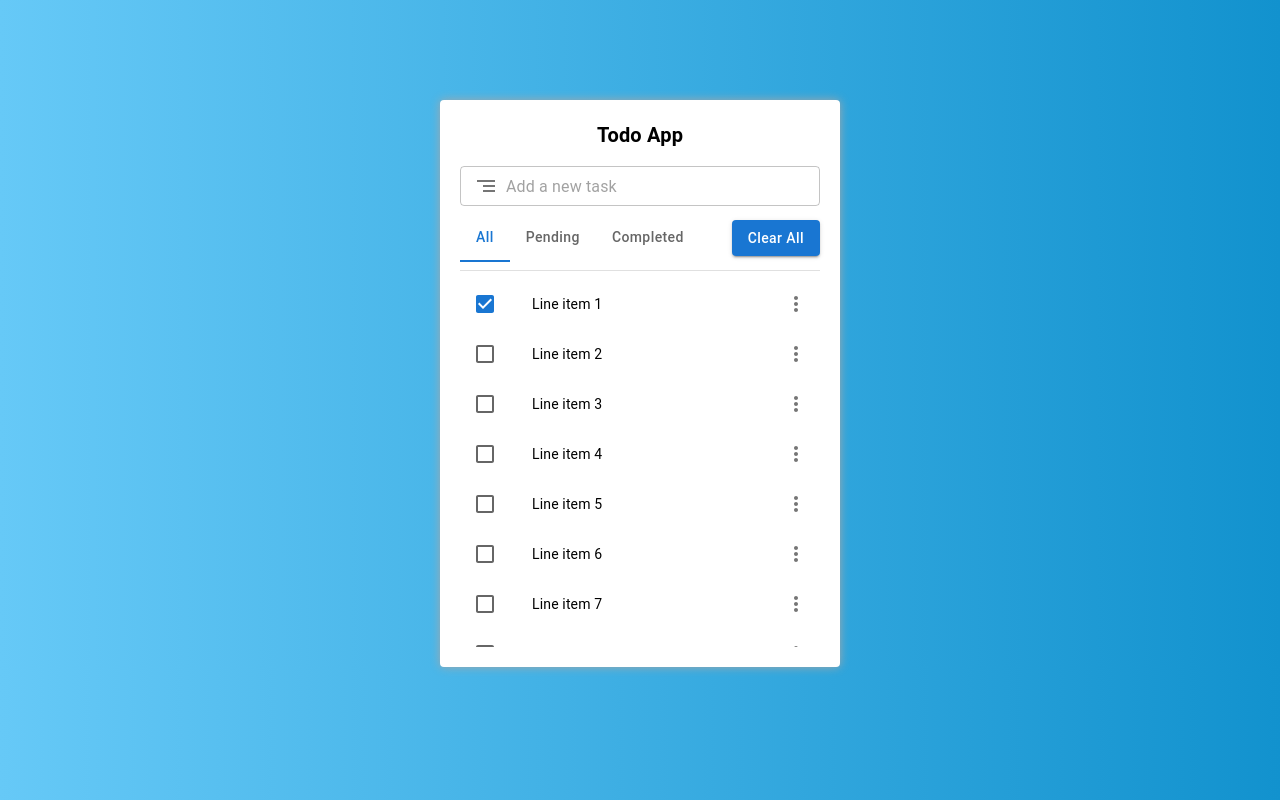
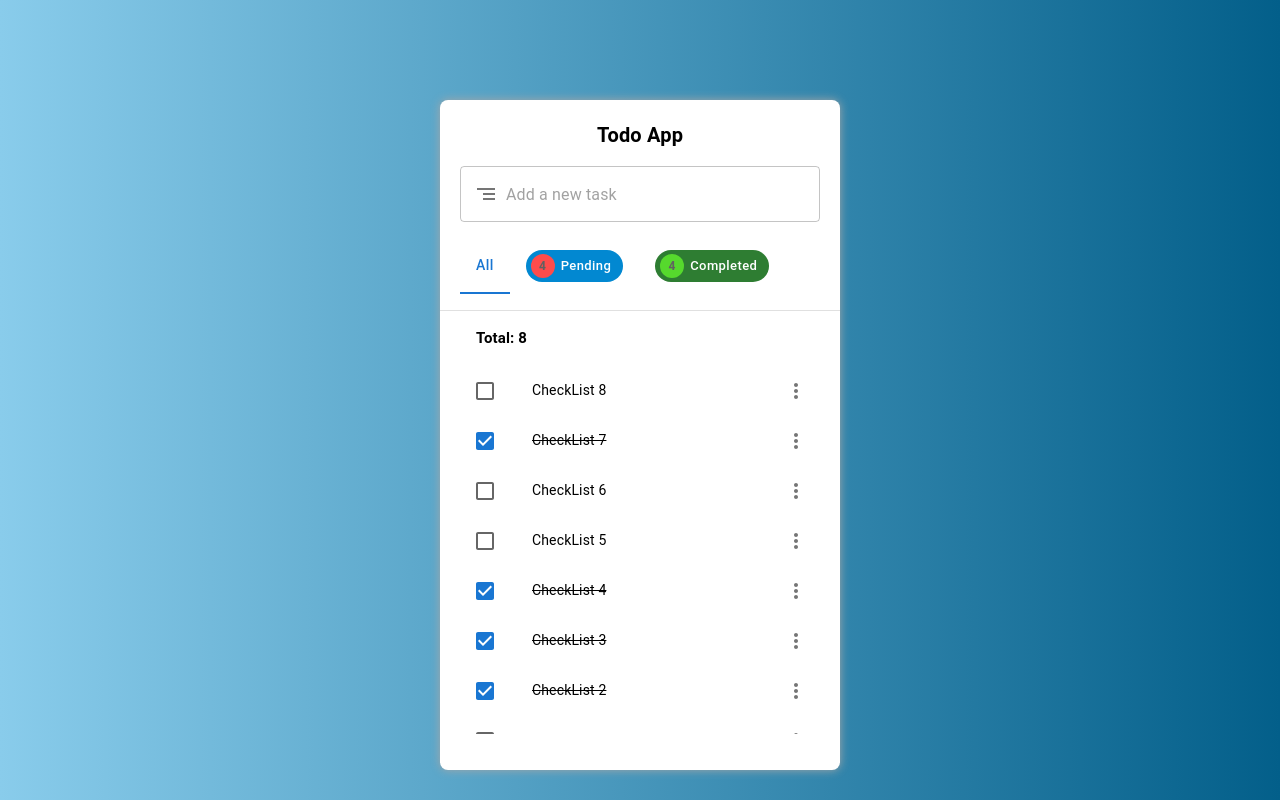
Before and after one commit to bactruongvan17/reactjs-todo-app, a React (Create React App) app: page / in a window 1280 px wide. Built offline with nearby package versions, Linux system fonts and the light colour scheme.

Commit message:
Add list tasks

```diff
--- a/src/App.css
+++ b/src/App.css
@@ -1,6 +1,6 @@
 html,
 body {
-  background-image: linear-gradient(to right, rgb(102, 201, 247), rgb(18, 146, 206));
+  background-image: linear-gradient(to right, rgb(137, 204, 235), rgb(3, 95, 138));
 }
 
 tab {
--- a/src/App.js
+++ b/src/App.js
@@ -1,3 +1,4 @@
+import { useState } from 'react';
 import './App.css';
 import AddTaskForm from './components/AddTaskForm';
 import TaskBar from './components/TaskBar';
@@ -5,14 +6,55 @@ import TaskList from './components/TaskList';
 import { Box, Divider, Typography } from '@mui/material';
 
 function App() {
+  const [tasks, setTasks] = useState([
+    { id: 8, name: "CheckList 8", status: "pending" },
+    { id: 7, name: "CheckList 7", status: "done" },
+    { id: 6, name: "CheckList 6", status: "pending" },
+    { id: 5, name: "CheckList 5", status: "pending" },
+    { id: 4, name: "CheckList 4", status: "done" },
+    { id: 3, name: "CheckList 3", status: "done" },
+    { id: 2, name: "CheckList 2", status: "done" },
+    { id: 1, name: "CheckList 1", status: "pending" },
+  ]);
+
+  const totalPending = tasks.filter(a => a.status === "pending").length;
+  const totalCompleted = tasks.filter(a => a.status === "done").length;
+
+  function handleClearAllTask() {
+    setTasks([]);
+  }
+
+  function handleToggleCheckedTask(task) {
+    const newTasks = [...tasks];
+    const taskToUpdate = newTasks.find(
+      a => a.id === task.id
+    );
+    taskToUpdate.status = taskToUpdate.status === "done" ? "pending" : "done";
+    setTasks(newTasks);
+  }
+
+  function handleAddNewTask(value) {
+    if (!value) {
+      return;
+    }
+    const newTasks = [...tasks];
+    const newTask = {
+      id: newTasks[0].id + 1,
+      name: value,
+      status: "pending",
+    };
+    newTasks.unshift(newTask);
+    setTasks(newTasks);
+  }
+
   return (
     <Box sx={{
-      width: 360,
+      width: 400,
       background: "#FFFFFF",
-      borderRadius: "4px",
-      padding: "20px",
+      borderRadius: "8px",
       margin: "100px auto auto auto",
-      boxShadow: "0 0 10px 0 #a7a7a7"
+      boxShadow: "0 0 10px 0 #a7a7a7",
+      padding: "20px 0"
   }}>
       <Typography mb={2} sx={{
           textAlign: "center",
@@ -20,18 +62,22 @@ function App() {
           fontSize: "20px"
       }}>Todo App</Typography>
 
-      <Box mb={1}>
-        <AddTaskForm />
+      <Box mb={1} px={"20px"}>
+        <AddTaskForm handleSubmit={handleAddNewTask} />
       </Box>
 
-      <Box mb={1}>
-        <TaskBar />
+      <Box my={2} px={"20px"}>
+        <TaskBar
+          onClear={handleClearAllTask}
+          totalPending={totalPending}
+          totalCompleted={totalCompleted}
+        />
       </Box>
 
       <Divider />
 
-      <Box>
-        <TaskList />
+      <Box px={"20px"}>
+        <TaskList tasks={tasks} handleToggle={handleToggleCheckedTask} />
       </Box>
 
   </Box>
--- a/src/components/AddTaskForm.js
+++ b/src/components/AddTaskForm.js
@@ -1,18 +1,30 @@
 import { FormControl, OutlinedInput, InputAdornment } from "@mui/material";
 import SegmentIcon from '@mui/icons-material/Segment';
+import { useState } from "react";
 
-export default function AddTaskForm() {
+export default function AddTaskForm({ handleSubmit }) {
+    const [value, setValue] = useState('');
+
+    function handleEnter(e) {
+        if(e.keyCode === 13) {
+            handleSubmit(value);
+            setValue('');
+        }
+    }
+
     return (
         <>
             <FormControl fullWidth variant="outlined">
                 <OutlinedInput
+                    onKeyDown={handleEnter}
+                    onChange={e => setValue(e.target.value)}
                     id="task-item"
+                    value={value}
                     startAdornment={
                         <InputAdornment position="start">
                             <SegmentIcon />
                         </InputAdornment>
                     }
-                    size="small"
                     placeholder="Add a new task"
                     inputProps={{
                     'aria-label': 'weight',
--- a/src/components/ClearTaskButton.js
+++ b/src/components/ClearTaskButton.js
@@ -1,8 +1,8 @@
 import { Button } from "@mui/material";
 
-export default function ClearTaskButton() {
+export default function ClearTaskButton({ onClick }) {
     return (
-        <Button variant="contained" sx={{
+        <Button variant="contained" onClick={onClick} sx={{
             textTransform: "none"
         }}>Clear All</Button>
     );
--- a/src/components/TaskBar.js
+++ b/src/components/TaskBar.js
@@ -1,12 +1,12 @@
-import { Box, Tabs, Tab } from "@mui/material";
+import { Box, Tabs, Tab, Badge, Chip, Avatar } from "@mui/material";
 import ClearTaskButton from "./ClearTaskButton";
 import { useState } from "react";
 
-export default function TaskBar() {
+export default function TaskBar({ totalPending, totalCompleted, onClear }) {
     const tabs = [
         { id: 'all', label: 'All' },
-        { id: 'pending', label: 'Pending' },
-        { id: 'completed', label: 'Completed' }
+        { id: 'pending', label: <Chip color="info" label="Pending" avatar={<Avatar sx={{ bgcolor: "#ff4c4b", fontWeight: "bold" }} >{totalPending}</Avatar>} /> },
+        { id: 'done', label: <Chip color="success" label="Completed" avatar={<Avatar sx={{ bgcolor: "#56d92d",  fontWeight: "bold" }}>{totalCompleted}</Avatar>} /> },
     ];
 
     const [currTab, setCurrTab] = useState('all');
@@ -29,11 +29,12 @@ export default function TaskBar() {
                     value={tab.id}
                     sx={{
                         textTransform: "none",
+                        cursor: "pointer",
                         minWidth: "fit-content"
                     }} />
                 )}
             </Tabs>
-            <ClearTaskButton />
+            {/* <ClearTaskButton onClick={onClear}/> */}
         </Box>
     );
 }
--- a/src/components/TaskList.js
+++ b/src/components/TaskList.js
@@ -1,4 +1,3 @@
-import * as React from 'react';
 import List from '@mui/material/List';
 import ListItem from '@mui/material/ListItem';
 import ListItemButton from '@mui/material/ListItemButton';
@@ -7,31 +6,19 @@ import ListItemText from '@mui/material/ListItemText';
 import Checkbox from '@mui/material/Checkbox';
 import IconButton from '@mui/material/IconButton';
 import MoreVertIcon from '@mui/icons-material/MoreVert';
+import { Box, Typography } from '@mui/material';
 
-export default function TaskList() {
-  const [checked, setChecked] = React.useState([0]);
-
-  const handleToggle = (value) => () => {
-    const currentIndex = checked.indexOf(value);
-    const newChecked = [...checked];
-
-    if (currentIndex === -1) {
-      newChecked.push(value);
-    } else {
-      newChecked.splice(currentIndex, 1);
-    }
-
-    setChecked(newChecked);
-  };
-
+export default function TaskList({ tasks, handleToggle }) {
   return (
-    <List sx={{ width: '100%', maxHeight: 360, overflowY: 'auto' }}>
-      {[0, 1, 2, 3, 4, 5, 6, 7, 8, 9, 10].map((value) => {
-        const labelId = `checkbox-list-label-${value}`;
+    <Box py={2}>
+      <Typography mb={1} ml={2} sx={{ fontSize: "15px", fontWeight: "bold" }}>Total: {tasks.length}</Typography>
+      <List sx={{ width: '100%', maxHeight: 360, overflowY: 'auto' }}>
+      {tasks.map((task) => {
+        const labelId = `checkbox-list-label-${task.id}`;
 
         return (
           <ListItem
-            key={value}
+            key={task.id}
             secondaryAction={
               <IconButton edge="end" aria-label="actions">
                 <MoreVertIcon />
@@ -39,21 +26,28 @@ export default function TaskList() {
             }
             disablePadding
           >
-            <ListItemButton role={undefined} onClick={handleToggle(value)} dense>
+            <ListItemButton role={undefined} onClick={() => handleToggle(task)} dense>
               <ListItemIcon>
                 <Checkbox
                   edge="start"
-                  checked={checked.indexOf(value) !== -1}
+                  checked={task.status === "done"}
                   tabIndex={-1}
                   disableRipple
                   inputProps={{ 'aria-labelledby': labelId }}
                 />
               </ListItemIcon>
-              <ListItemText id={labelId} primary={`Line item ${value + 1}`} />
+              <ListItemText
+                id={labelId}
+                primary={`${task.name}`}
+                sx={{
+                  textDecoration: task.status === "done" ? "line-through": "none"
+                }}
+              />
             </ListItemButton>
           </ListItem>
         );
       })}
     </List>
+    </Box>
   );
 }
```
Also changed, not shown: src/components/TaskItem.js (deleted, +0 -7 lines).
